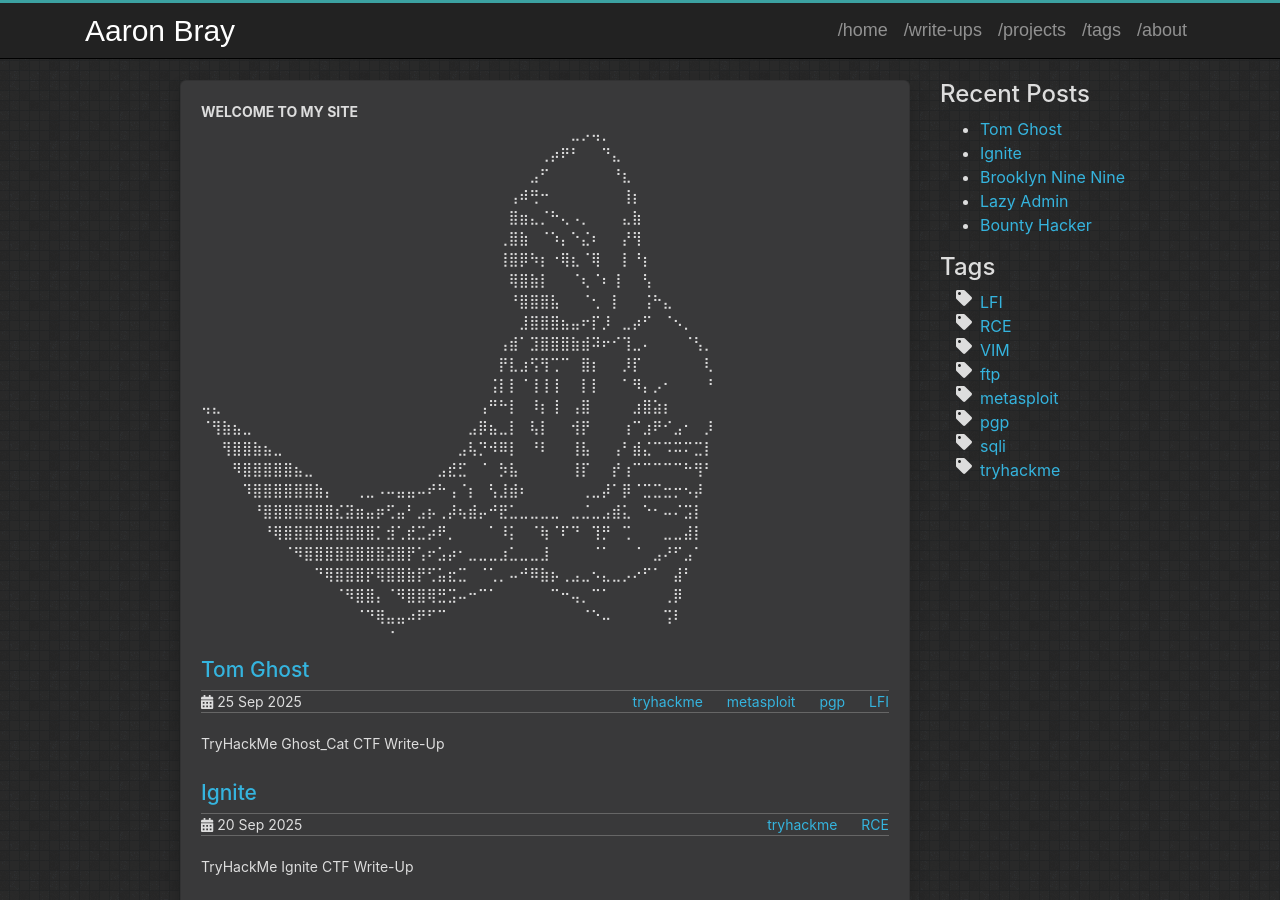
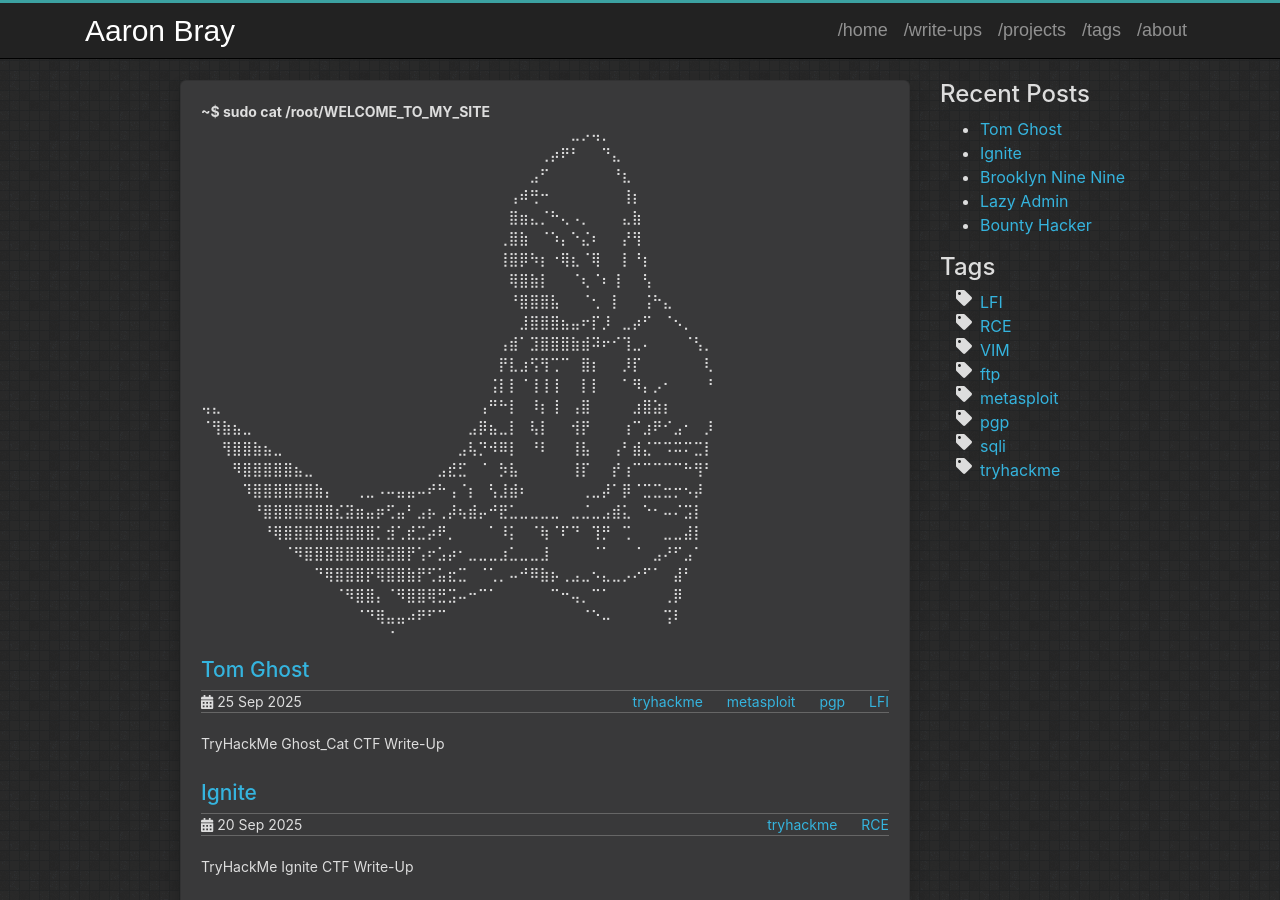
Before and after one commit to AaronBray/AaronBray.github.io, a Jekyll site: the page built from index.html, in a window 1280 px wide and 900 px high. Built offline with Jekyll 4.4.1, drawn with Linux system fonts in a browser that asks for light colours.

Commit message:
Update home.html

```diff
--- a/_layouts/home.html
+++ b/_layouts/home.html
@@ -1,7 +1,7 @@
 ---
 layout: page
 ---
-<b>WELCOME TO MY SITE</b>
+<b>~$ sudo cat /root/WELCOME_TO_MY_SITE</b>
 ⠀⠀⠀⠀⠀⠀⠀⠀⠀⠀⠀⠀⠀⠀⠀⠀⠀⠀⠀⠀⠀⠀⠀⠀⠀⠀⠀⠀⠀⠀⠀⠀⠀⠀⠀⠀⣀⡠⢤⡀⠀⠀⠀⠀⠀⠀⠀⠀⠀⠀
 ⠀⠀⠀⠀⠀⠀⠀⠀⠀⠀⠀⠀⠀⠀⠀⠀⠀⠀⠀⠀⠀⠀⠀⠀⠀⠀⠀⠀⠀⠀⠀⠀⠀⢀⡴⠟⠃⠀⠀⠙⣄⠀⠀⠀⠀⠀⠀⠀⠀⠀
 ⠀⠀⠀⠀⠀⠀⠀⠀⠀⠀⠀⠀⠀⠀⠀⠀⠀⠀⠀⠀⠀⠀⠀⠀⠀⠀⠀⠀⠀⠀⠀⠀⣠⠋⠀⠀⠀⠀⠀⠀⠘⣆⠀⠀⠀⠀⠀⠀⠀⠀
```
